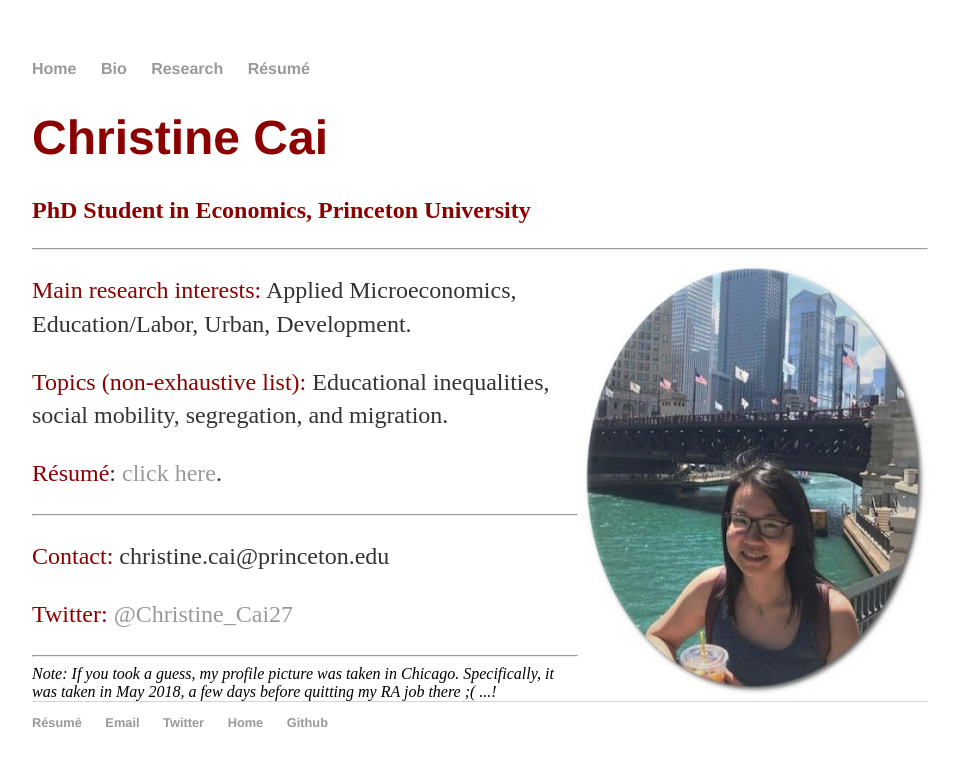
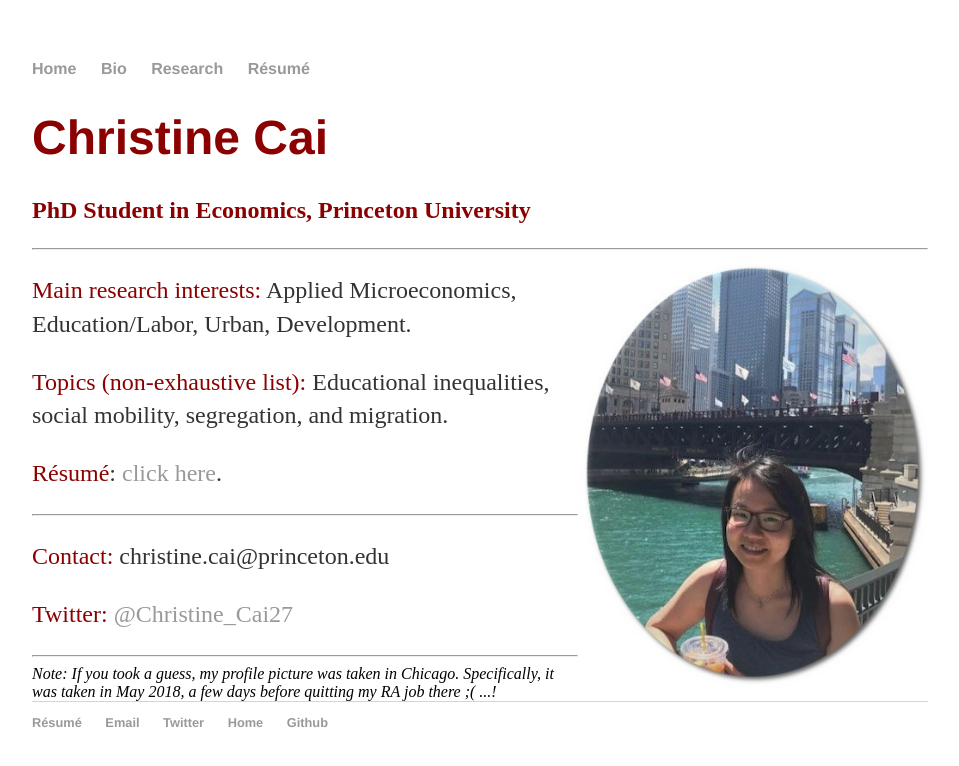
Before and after one commit to christinecai/christinecai.github.io, a Jekyll site: the page built from index.html, in a window 1280 px wide. Shown: the top 766 px of the page, without its empty margins (160-1119 px from the left). Built offline with Jekyll 4.4.1, drawn with Linux system fonts in a browser that asks for light colours.

Commit message:
Update index.html

```diff
--- a/index.html
+++ b/index.html
@@ -12,7 +12,7 @@
 
 		<hr />
 
-		<img align="right" src="pix/pic_website.jpg" width="350" height="440" alt="" title="May 2018, Chicago, IL, USA" />
+		<img align="right" src="pix/pic_website.jpg" width="350" height="430" alt="" title="May 2018, Chicago, IL, USA" />
 
 		<p><font color="darkred">Main research interests:</font> Applied Microeconomics, Education/Labor, Urban, Development.
 		<p><font color="darkred">Topics (non-exhaustive list):</font> Educational inequalities, social mobility, segregation, and migration.</p>
```
